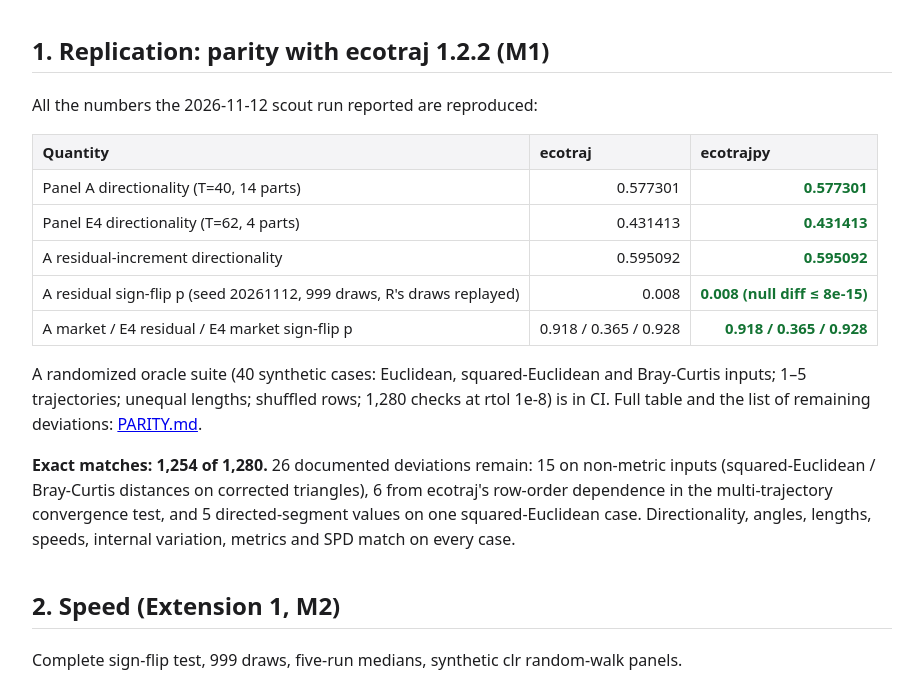
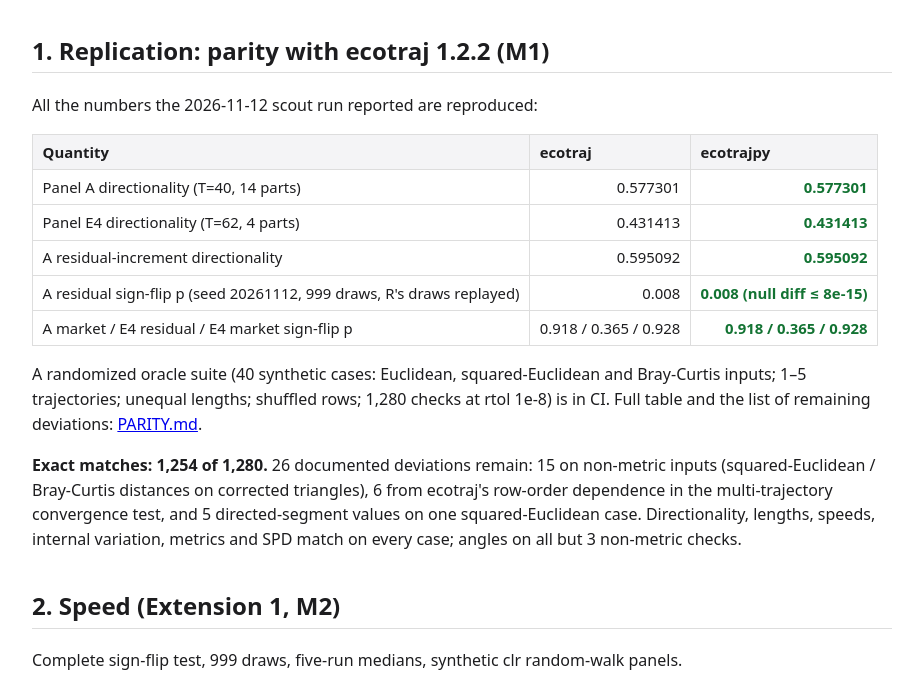
Before and after one commit to jgridifier/ecotraj-py, a plain HTML site: page docs/results.html in a window 1280 px wide. Shown: the part 420-1106 px from the top of the page, without its empty margins (178-1087 px from the left). Drawn offline with Linux system fonts and the light colour scheme.

Commit message:
results page: precise parity wording

```diff
--- a/docs/results.html
+++ b/docs/results.html
@@ -16,7 +16,7 @@
 <tr><td>A residual sign-flip p (seed 20261112, 999 draws, R's draws replayed)</td><td class="n">0.008</td><td class="n ok">0.008 (null diff ≤ 8e-15)</td></tr>
 <tr><td>A market / E4 residual / E4 market sign-flip p</td><td class="n">0.918 / 0.365 / 0.928</td><td class="n ok">0.918 / 0.365 / 0.928</td></tr></table>
 <p>A randomized oracle suite (40 synthetic cases: Euclidean, squared-Euclidean and Bray-Curtis inputs; 1–5 trajectories; unequal lengths; shuffled rows; 1,280 checks at rtol 1e-8) is in CI. Full table and the list of remaining deviations: <a href="https://github.com/jgridifier/ecotraj-py/blob/main/docs/PARITY.md">PARITY.md</a>.</p>
-<p id="parity-count"><b>Exact matches: 1,254 of 1,280.</b> 26 documented deviations remain: 15 on non-metric inputs (squared-Euclidean / Bray-Curtis distances on corrected triangles), 6 from ecotraj's row-order dependence in the multi-trajectory convergence test, and 5 directed-segment values on one squared-Euclidean case. Directionality, angles, lengths, speeds, internal variation, metrics and SPD match on every case.</p>
+<p id="parity-count"><b>Exact matches: 1,254 of 1,280.</b> 26 documented deviations remain: 15 on non-metric inputs (squared-Euclidean / Bray-Curtis distances on corrected triangles), 6 from ecotraj's row-order dependence in the multi-trajectory convergence test, and 5 directed-segment values on one squared-Euclidean case. Directionality, lengths, speeds, internal variation, metrics and SPD match on every case; angles on all but 3 non-metric checks.</p>
 
 <h2>2. Speed (Extension 1, M2)</h2>
 <p>Complete sign-flip test, 999 draws, five-run medians, synthetic clr random-walk panels.</p>
```
